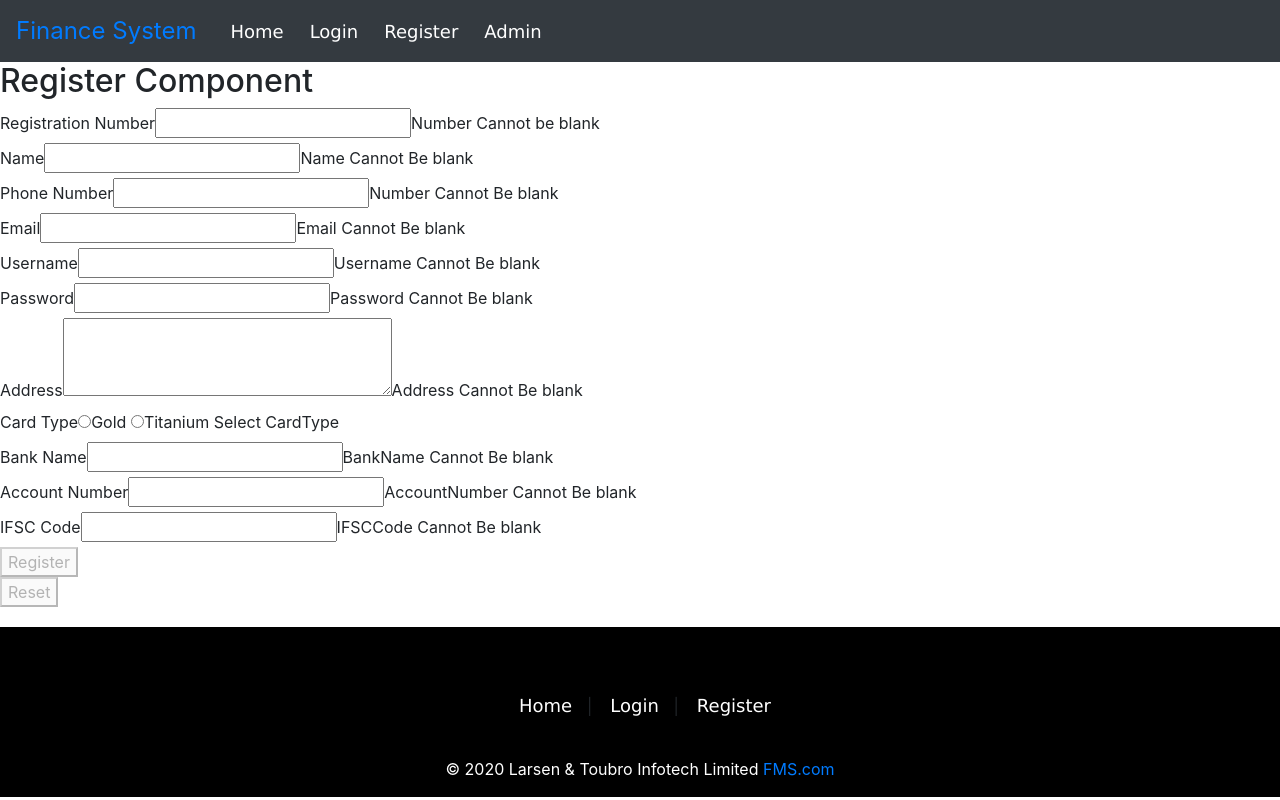
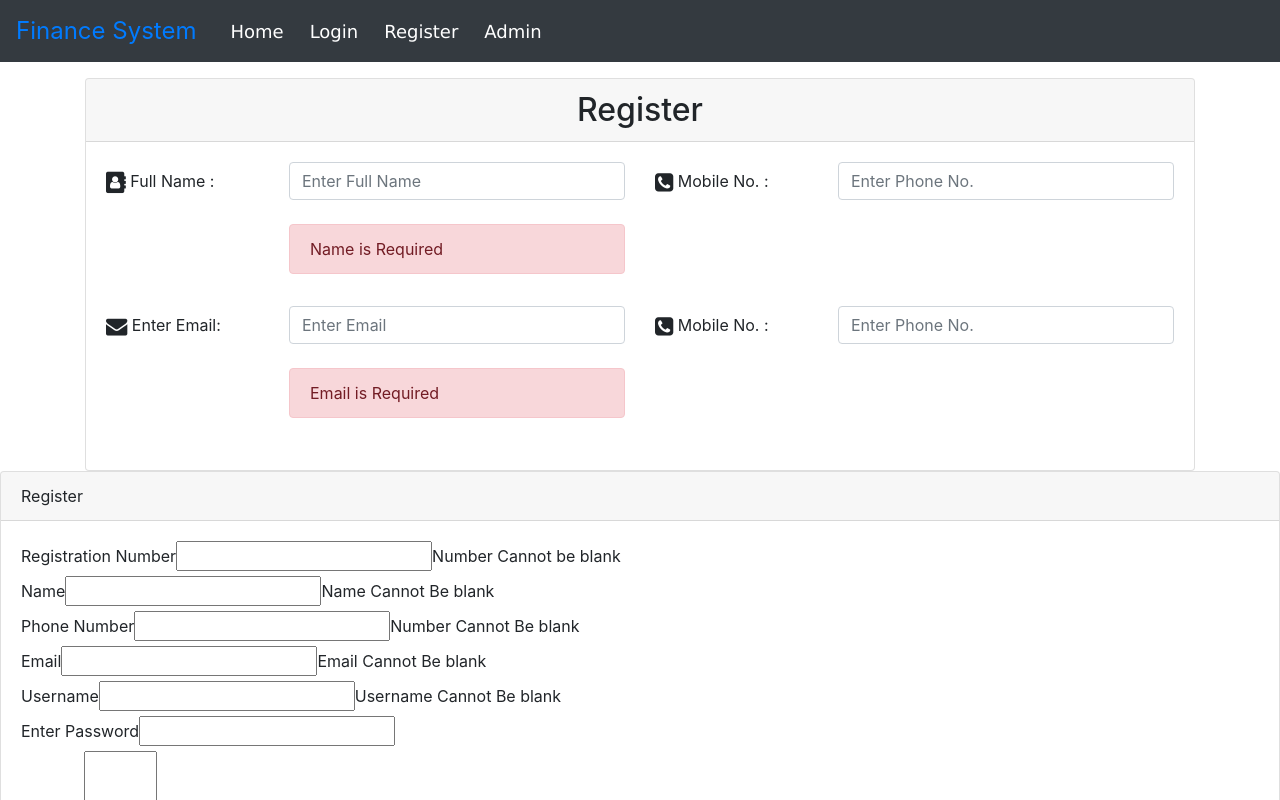
Before and after one commit to bhavinnirmal29/Finance-Management-Project, an Angular app: page /Register in a window 1280 px wide. Shown: the top 800 px of the page. Built offline with nearby package versions, Linux system fonts and the light colour scheme.

Commit message:
RegForm Partial Design

```diff
--- a/src/app/components/register/register.component.css
+++ b/src/app/components/register/register.component.css
@@ -0,0 +1,7 @@
+.alert-msg{
+    font-size:medium;
+    display: inline-block;
+}
+.alert{
+    width:inherit;
+}
--- a/src/app/components/register/register.component.html
+++ b/src/app/components/register/register.component.html
@@ -1,5 +1,50 @@
-<h2>Register Component</h2>
-<div>
+<div class="container mt-3">
+    <div class="row">
+        <div class="col-md-12">
+            <div class="card">
+                <h2 class="card-header" style="text-align: center;">Register</h2>
+                <div class="card-body">
+                    <form #regform="ngForm" name="regform" (ngSubmit)="RegisterData(regform)">
+                        <div class="form-group row">
+                            <label for="name" class="col-sm-2 col-form-label"><i class="fa fa-address-book fa-lg" aria-hidden="true"></i> Full Name : </label>
+                            <div class="col-sm-4">
+                                <input type="text" class="form-control" name="CustName" [(ngModel)]="model.CustName" #CustName="ngModel" placeholder="Enter Full Name" required />
+                                <br>
+                                <span class="alert alert-danger alert-msg" *ngIf="CustName.errors?.required">Name is Required</span>
+                            </div>
+                            <label for="name" class="col-sm-2 col-form-label"><i class="fa fa-phone-square fa-lg" aria-hidden="true"></i> Mobile No. :</label>
+                            <div class="col-sm-4">
+                                <input type="text" class="form-control" name="PhoneNo" [(ngModel)]="model.PhoneNo" #PhoneNo="ngModel" pattern="^[0-9]{10}$" placeholder="Enter Phone No." required />
+                                <br>
+                                <span class="alert alert-danger alert-msg" *ngIf="PhoneNo.touched && PhoneNo.errors?.required">Phone No. is Required</span>
+                                <span class="alert alert-danger alert-msg" *ngIf="PhoneNo.errors?.pattern">MobNo has to be numeric and 10 digits</span>
+                            </div>
+                        </div>
+                        <div class="form-group row">
+                            <label for="Email" class="col-sm-2 col-form-label"><i class="fa fa-envelope fa-lg" aria-hidden="true"></i> Enter Email:</label>
+                            <div class="col-sm-4">
+                                <input type="text" class="form-control" name="Email" [(ngModel)]="model.Email" #Email="ngModel" pattern="[a-z0-9._%+-]+@[a-z0-9.-]+\.[a-z]{2,4}$" placeholder="Enter Email" required />
+                                <br>
+                                <span class="alert alert-danger alert-msg" *ngIf="Email.errors?.required">Email is Required</span>
+                                <span class="alert alert-danger alert-msg" *ngIf="Email.errors?.pattern">Invalid Email Pattern</span>
+                            </div>
+                            <label for="name" class="col-sm-2 col-form-label"><i class="fa fa-phone-square fa-lg" aria-hidden="true"></i> Mobile No. :</label>
+                            <div class="col-sm-4">
+                                <input type="text" class="form-control" name="PhoneNo" [(ngModel)]="model.PhoneNo" #PhoneNo="ngModel" pattern="^[0-9]{10}$" placeholder="Enter Phone No." required />
+                                <br>
+                                <span class="alert alert-danger alert-msg" *ngIf="PhoneNo.touched && PhoneNo.errors?.required">Phone No. is Required</span>
+                                <span class="alert alert-danger alert-msg" *ngIf="PhoneNo.errors?.pattern">MobNo has to be numeric and 10 digits</span>
+                            </div>
+                        </div>
+                    </form>
+                </div>
+            </div>
+        </div>
+    </div>
+</div>
+<div class="card">
+    <div class="card-header">Register</div>
+    <div class="card-body">
         <form #regform="ngForm" name="regform" (ngSubmit)="RegisterData(regform)">
             <div>
                 <label>Registration Number</label>
@@ -13,13 +58,15 @@
             </div>
             <div>
                 <label>Phone Number</label>
-            <input type="text" name="PhoneNo" [(ngModel)]="model.PhoneNo" #PhoneNo="ngModel" required>
+                <input type="text" name="PhoneNo" [(ngModel)]="model.PhoneNo" #PhoneNo="ngModel" pattern="^[0-9]{10}$" required>
+                <span *ngIf="PhoneNo.errors?.pattern">MobNo has to be numeric and 10 digits</span>
                 <span *ngIf="PhoneNo.errors?.required">Number Cannot Be blank</span>
             </div>
             <div>
                 <label>Email</label>
-            <input type="text" name="Email" [(ngModel)]="model.Email" #Email="ngModel" required>
+                <input type="text" name="Email" [(ngModel)]="model.Email" #Email="ngModel" pattern="[a-z0-9._%+-]+@[a-z0-9.-]+\.[a-z]{2,4}$" required>
                 <span *ngIf="Email.errors?.required">Email Cannot Be blank</span>
+                <span *ngIf="Email.errors?.pattern">Follow Email Restrictions</span>
             </div>
             <div>
                 <label>Username</label>
@@ -27,37 +74,38 @@
                 <span *ngIf="uname.errors?.required">Username Cannot Be blank</span>
             </div>
             <div>
-            <label>Password</label>
-            <input type="password" name="pwd" [(ngModel)]="model.pwd" #pwd="ngModel" required>
-            <span *ngIf="pwd.errors?.required">Password Cannot Be blank</span>
+                <label>Enter Password</label>
+                <input type="password" name="pwd" [(ngModel)]="model.pwd" #pwd="ngModel" minlength="4" maxlength="10" pattern="^(?=.[a-z])(?=.[A-Z])(?=.[0-9])(?=.[@$!%?&])[A-Za-z0-9@$!%?&]{4,8}$" required>
+                <span *ngIf="pwd.errors?.pattern">Password have to be strong</span>
+                <span *ngIf="pwd.errors?.minlength">Minimum 4 characters required</span>
             </div>
             <div>
                 <label>Address</label>
-            <textarea rows="3" cols="30" name="Address" [(ngModel)]="model.Address" #Address="ngModel" required >
+                <textarea rows="5" cols="5" name="Address" [(ngModel)]="model.Address" #Address="ngModel" required>
                     </textarea>
                 <span *ngIf="Address.errors?.required">Address Cannot Be blank</span>
             </div>
 
             <div>
                 <label>Card Type</label>
-            <input type="radio" name="Card" [(ngModel)]="model.Card" #Card="ngModel" value="Gold" required />Gold
-            <input type="radio" name="Card" [(ngModel)]="model.Card" #Card="ngModel"  value="Titanium"  required />Titanium
+                <input type="radio" name="Card" [(ngModel)]="model.Card" #Card="ngModel" required value="Gold">Gold
+                <input type="radio" name="Card" [(ngModel)]="model.Card" #Card="ngModel" required value="Titanium">Titanium
                 <span *ngIf="Card.errors?.required">Select CardType</span>
 
             </div>
             <div>
                 <label>Bank Name</label>
-            <input type="text" name="Bank" [(ngModel)]="model.Bank" #Bank="ngModel" required />
+                <input type="text" name="Bank" [(ngModel)]="model.Bank" #Bank="ngModel" required>
                 <span *ngIf="Bank.errors?.required">BankName Cannot Be blank</span>
             </div>
             <div>
                 <label>Account Number</label>
-            <input type="text" name="Accountno" [(ngModel)]="model.Accountno" #Accountno="ngModel" required />
+                <input type="text" name="Accountno" [(ngModel)]="model.Accountno" #Accountno="ngModel" required>
                 <span *ngIf="Accountno.errors?.required">AccountNumber Cannot Be blank</span>
             </div>
             <div>
                 <label>IFSC Code</label>
-            <input type="text" name="ifsc" [(ngModel)]="model.ifsc" #ifsc="ngModel" required />
+                <input type="text" name="ifsc" [(ngModel)]="model.ifsc" #ifsc="ngModel" required>
                 <span *ngIf="ifsc.errors?.required">IFSCCode Cannot Be blank</span>
             </div>
             <div>
@@ -68,4 +116,8 @@
             </div>
         </form>
     </div>
+    <div class="card-footer">
+        <button type="button" class="btn btn-outline-primary">Register</button>
+    </div>
+</div>
 <app-footer></app-footer>
```
Lines whose indentation alone changed are shown as unchanged.
